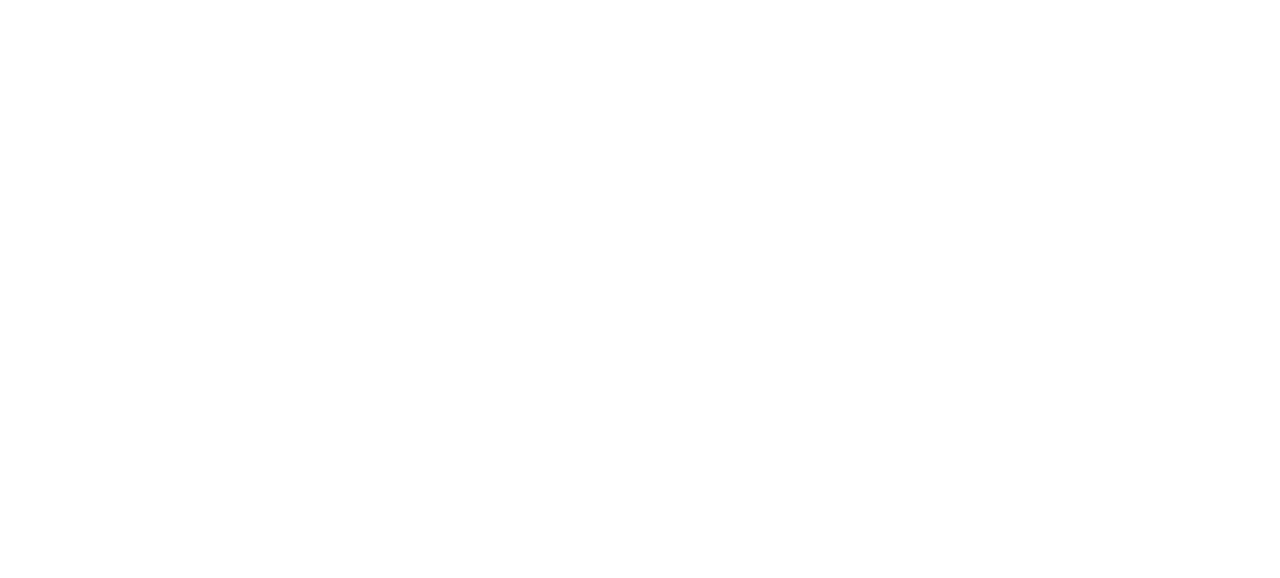
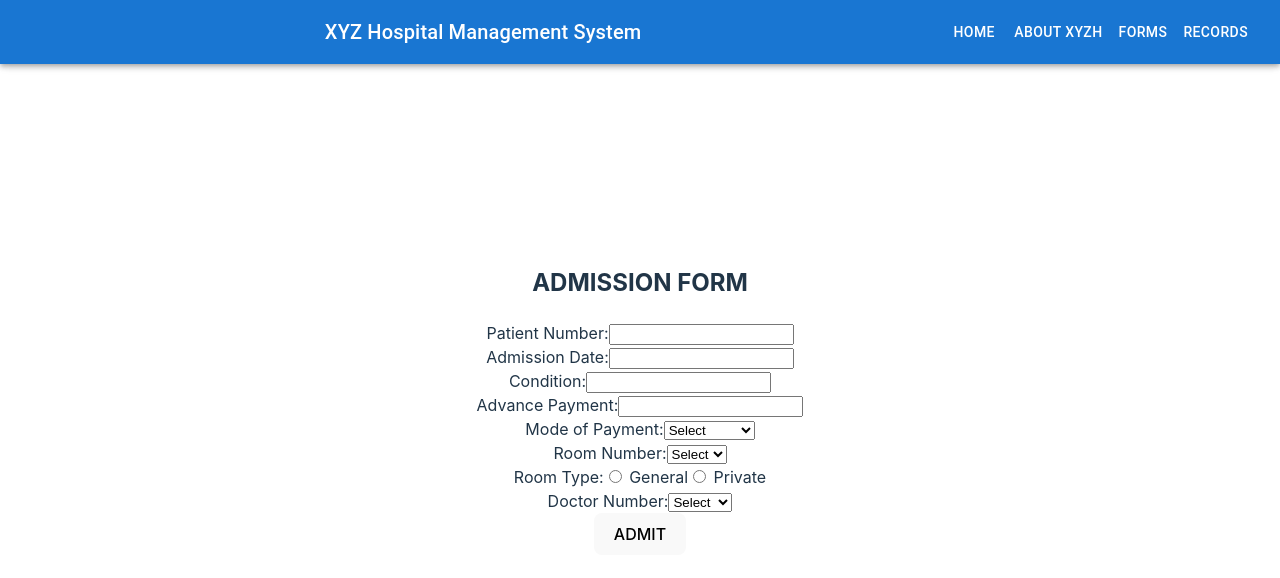
Before and after one commit to mikejplcana/websys_pit, a React (Vite) app: page /admission in a window 1280 px wide. Before the commit this address had no page. Shown: the top 578 px of the page. Built offline with nearby package versions, Linux system fonts and the light colour scheme.

Commit message:
commit new changes today

```diff
--- /dev/null
+++ b/src/components/pages/FormAdmission.jsx
@@ -0,0 +1,177 @@
+import React, { useState } from 'react';
+import NavBar from '../ui/NavBar';
+
+const AdmissionForm = () => {
+  const [patientNumber, setPatientNumber] = useState('');
+  const [admissionDate, setAdmissionDate] = useState('');
+  const [condition, setCondition] = useState('');
+  const [advancePayment, setAdvancePayment] = useState('');
+  const [modeOfPayment, setModeOfPayment] = useState('');
+  const [roomNo, setRoomNo] = useState('');
+  const [roomType, setRoomType] = useState('');
+  const [doctorNumber, setDoctorNumber] = useState('');
+
+  const handleSubmit = (e) => {
+    e.preventDefault();
+
+    // Perform form submission logic here
+    // You can access all the form field values using the state variables
+
+    // Reset the form after submission
+    setPatientNumber('');
+    setAdmissionDate('');
+    setCondition('');
+    setAdvancePayment('');
+    setModeOfPayment('');
+    setRoomNo('');
+    setRoomType('');
+    setDoctorNumber('');
+  };
+
+  return (
+    <div>
+        <NavBar />
+      <h2>ADMISSION FORM</h2>
+      <form onSubmit={handleSubmit}>
+        <label>
+          Patient Number:
+          <input
+            type="text"
+            value={patientNumber}
+            onChange={(e) => setPatientNumber(e.target.value)}
+          />
+        </label>
+        <br />
+
+        <label>
+          Admission Date:
+          <input
+            type="text"
+            value={admissionDate}
+            onChange={(e) => setAdmissionDate(e.target.value)}
+          />
+        </label>
+        <br />
+
+        <label>
+          Condition:
+          <input
+            type="text"
+            value={condition}
+            onChange={(e) => setCondition(e.target.value)}
+          />
+        </label>
+        <br />
+
+        <label>
+          Advance Payment:
+          <input
+            type="text"
+            value={advancePayment}
+            onChange={(e) => setAdvancePayment(e.target.value)}
+          />
+        </label>
+        <br />
+
+        <label>
+          Mode of Payment:
+          <select value={modeOfPayment} onChange={(e) => setModeOfPayment(e.target.value)}>
+            <option value="">Select</option>
+            <option value="cash">Cash</option>
+            <option value="credit card">Credit Card</option>
+          </select>
+        </label>
+        <br />
+
+        <label>
+          Room Number:
+          <select value={roomNo} onChange={(e) => setRoomNo(e.target.value)}>
+            <option value="">Select</option>
+            <option value="1">1</option>
+            <option value="2">2</option>
+            <option value="3">3</option>
+            <option value="4">4</option>
+            <option value="5">5</option>
+            <option value="6">6</option>
+            <option value="7">7</option>
+            <option value="8">8</option>
+            <option value="9">9</option>
+            <option value="10">10</option>
+            <option value="11">11</option>
+            <option value="12">12</option>
+            <option value="13">13</option>
+            <option value="14">14</option>
+            <option value="15">15</option>
+            <option value="16">16</option>
+            <option value="17">17</option>
+            <option value="18">18</option>
+            <option value="19">19</option>
+            <option value="20">20</option>
+            <option value="21">21</option>
+            <option value="22">22</option>
+            <option value="23">23</option>
+            <option value="24">24</option>
+            <option value="25">25</option>
+            <option value="26">26</option>
+            <option value="27">27</option>
+            <option value="28">28</option>
+            <option value="29">29</option>
+            <option value="30">30</option>
+          </select>
+        </label>
+        <br />
+
+        <label>
+          Room Type:
+          <input
+            type="radio"
+            value="G"
+            checked={roomType === 'G'}
+            onChange={() => setRoomType('G')}
+          />{' '}
+          General
+          <input
+            type="radio"
+            value="P"
+            checked={roomType === 'P'}
+            onChange={() => setRoomType('P')}
+          />{' '}
+          Private
+        </label>
+        <br />
+
+        <label>
+          Doctor Number:
+          <select value={roomNo} onChange={(e) => setRoomNo(e.target.value)}>
+          <option value="">Select</option>
+            <option value="reg1">DR001</option>
+            <option value="reg2">DR002</option>
+            <option value="reg3">DR003</option>
+            <option value="reg4">DR004</option>
+            <option value="reg5">DR005</option>
+            <option value="reg6">DR006</option>
+            <option value="reg7">DR007</option>
+            <option value="reg8">DR008</option>
+            <option value="reg9">DR009</option>
+            <option value="reg10">DR010</option>
+            <option value="c1">DC011</option>
+            <option value="c2">DC012</option>
+            <option value="c3">DC013</option>
+            <option value="c4">DC014</option>
+            <option value="c5">DC015</option>
+            <option value="c6">DC016</option>
+            <option value="c7">DC017</option>
+            <option value="c8">DC018</option>
+            <option value="c9">DC019</option>
+            <option value="c10">DC020</option>
+            </select>
+        </label>
+        <br />
+
+        <button type="submit">ADMIT</button>
+      </form>
+    </div>
+  );
+};
+
+export default AdmissionForm;
--- /dev/null
+++ b/src/components/pages/FormDischarge.jsx
@@ -0,0 +1,93 @@
+import React, { useState } from 'react';
+import NavBar from '../ui/NavBar';
+
+const DischargeForm = () => {
+  const [patientNumber, setPatientNumber] = useState('');
+  const [dischargedDate, setDischargedDate] = useState('');
+  const [paymentGiven, setPaymentGiven] = useState('');
+  const [modeOfPayment, setModeOfPayment] = useState('');
+  const [treatmentGiven, setTreatmentGiven] = useState('');
+  const [treatmentAdvise, setTreatmentAdvise] = useState('');
+  const [medicine, setMedicine] = useState('');
+
+  const handleSubmit = (e) => {
+    e.preventDefault();
+    // Handle form submission here
+    // You can access the form values using the state variables
+  };
+
+  return (
+    <div>
+        <NavBar />
+      <h2>DISCHARGE FORM</h2>
+      <form onSubmit={handleSubmit}>
+        <div>
+          <label htmlFor="patientNumber">Patient Number:</label>
+          <input
+            type="text"
+            id="patientNumber"
+            value={patientNumber}
+            onChange={(e) => setPatientNumber(e.target.value)}
+          />
+        </div>
+        <div>
+          <label htmlFor="dischargedDate">Discharged Date:</label>
+          <input
+            type="date"
+            id="dischargedDate"
+            value={dischargedDate}
+            onChange={(e) => setDischargedDate(e.target.value)}
+          />
+        </div>
+        <div>
+          <label htmlFor="paymentGiven">Payment Given:</label>
+          <input
+            type="number"
+            id="paymentGiven"
+            value={paymentGiven}
+            onChange={(e) => setPaymentGiven(e.target.value)}
+          />
+        </div>
+        <div>
+          <label htmlFor="modeOfPayment">Mode of Payment:</label>
+          <select
+            id="modeOfPayment"
+            value={modeOfPayment}
+            onChange={(e) => setModeOfPayment(e.target.value)}
+          >
+            <option value="">Select</option>
+            <option value="cash">Cash</option>
+            <option value="credit">Credit</option>
+          </select>
+        </div>
+        <div>
+          <label htmlFor="treatmentGiven">Treatment Given:</label>
+          <textarea
+            id="treatmentGiven"
+            value={treatmentGiven}
+            onChange={(e) => setTreatmentGiven(e.target.value)}
+          />
+        </div>
+        <div>
+          <label htmlFor="treatmentAdvise">Treatment Advise:</label>
+          <textarea
+            id="treatmentAdvise"
+            value={treatmentAdvise}
+            onChange={(e) => setTreatmentAdvise(e.target.value)}
+          />
+        </div>
+        <div>
+          <label htmlFor="medicine">Medicine:</label>
+          <textarea
+            id="medicine"
+            value={medicine}
+            onChange={(e) => setMedicine(e.target.value)}
+          />
+        </div>
+        <button type="submit">Discharge</button>
+      </form>
+    </div>
+  );
+};
+
+export default DischargeForm;
--- a/src/routes/AppRoutes.jsx
+++ b/src/routes/AppRoutes.jsx
@@ -8,6 +8,8 @@ import RegularP from "../components/pages/RegularP";
 import OperatedP from "../components/pages/OperatedP";
 import DischargedP from "../components/pages/DischargedP";
 import FormCheckUp from "../components/pages/FormCheckUp";
+import FormAdmission from "../components/pages/FormAdmission";
+import FormDischarge from "../components/pages/FormDischarge";
 
 
 export default function AppRoutes() {
@@ -22,6 +24,8 @@ export default function AppRoutes() {
         <Route path="/operated-patients" element={<OperatedP />} />
         <Route path="/discharged-patients" element={<DischargedP />} />
         <Route path="/check-up" element={<FormCheckUp />} />
+        <Route path="/admission" element={<FormAdmission />} />
+        <Route path="/discharge" element={<FormDischarge />} />
       </Routes>
     </BrowserRouter>
   );
```
